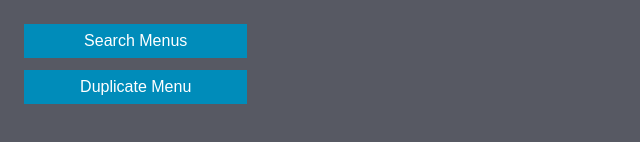
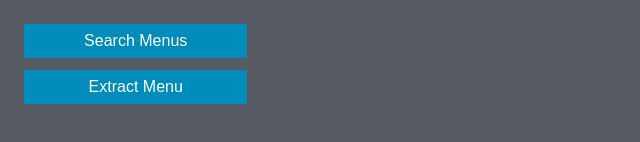
Before and after one commit to Walid-dev/menu-extractor-app, a website: page index.html in a window 1280 px wide. Shown: the part 386-528 px from the top of the page, 0-640 px from the left. Drawn offline with nearby package versions, Linux system fonts and the light colour scheme.

Commit message:
wording update

```diff
--- a/index.html
+++ b/index.html
@@ -28,7 +28,7 @@
 
           <div id="menu-list"></div>
           <button id="fetch-button">Search Menus</button>
-          <button id="submit-button" disabled>Duplicate Menu</button>
+          <button id="submit-button" disabled>Extract Menu</button>
         </div>
         <div id="result"></div>
         <div id="json-container">
```
